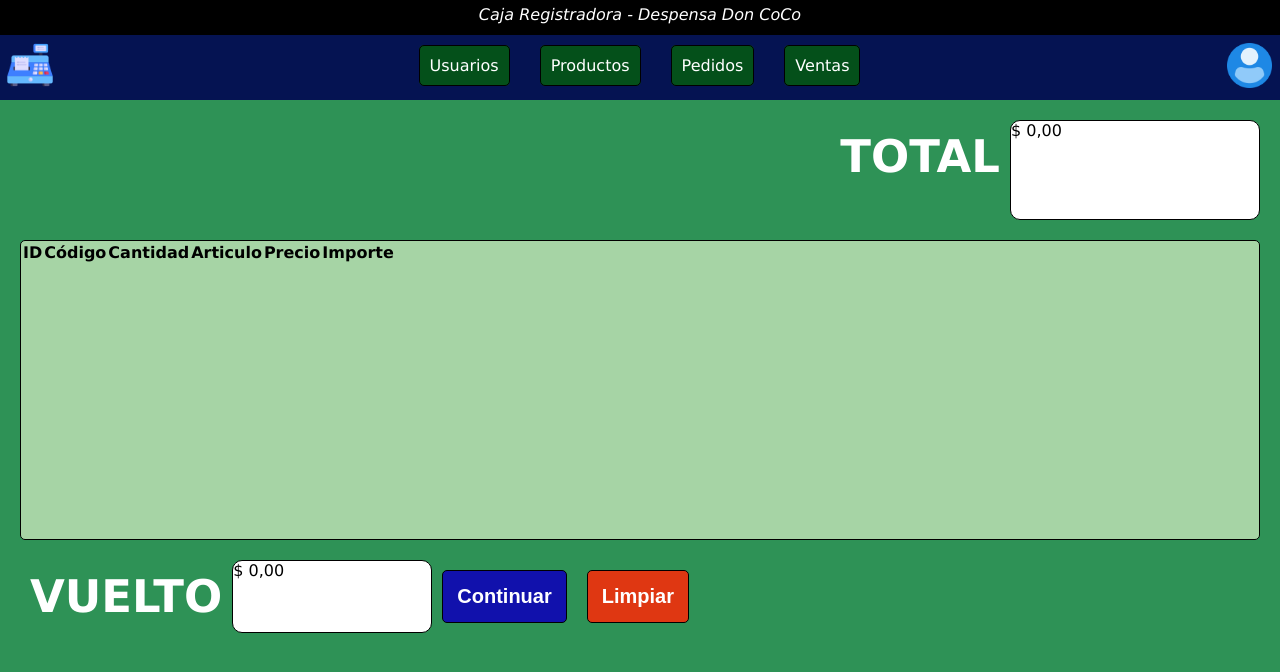
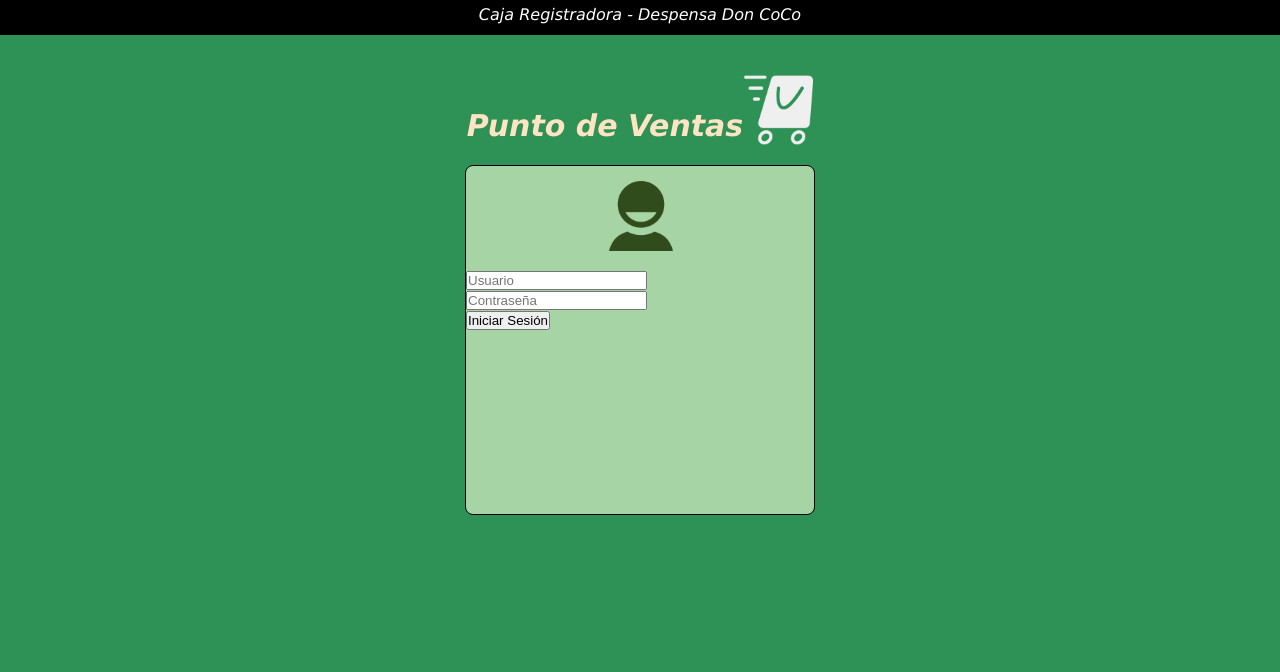
Before and after one commit to DarioNel/CajaRegistradora, a PHP site: page / in a window 1280 px wide. Shown: the top 672 px of the page. Run offline with PHP 8.4, Linux system fonts and the light colour scheme; lists and menus that the app fills with data are empty.

Commit message:
version 3 organicé en dir php css img index.html

```diff
--- /dev/null
+++ b/css/login.css
@@ -0,0 +1,55 @@
+* {
+    padding: 0;
+    margin: 0;
+    box-sizing: border-box;
+}
+
+body {
+    background-color: #2E9256;
+    font-family: Verdana, Geneva, Tahoma, sans-serif;
+}
+
+.header-titulo {
+    background-color: black;
+    color: #FFF;
+    height: 35px;
+    text-align: center;
+    font-style: italic;
+    padding: 5px;
+}
+.titulo {
+    /*background-color: violet;*/
+    display: flex;
+    justify-content: center;
+    margin-top: 40px;
+    margin-bottom: 20px;
+}
+
+h3 {
+    /*background-color:burlywood;*/
+    color: bisque;
+    font-style: italic;
+    text-align: center;
+    font-size: 30px;
+    display: flex;
+    align-items: center;
+    margin-top: 30px;
+}
+.express {
+    height: 70px;
+}
+
+.login {
+    background-color: #a6d4a5;
+    height: 350px;
+    width: 350px;
+    margin: auto;
+    border: 1px solid black;
+    border-radius: 8px;
+}
+
+.logo-login {
+    height: 70px;
+    margin: 15px;
+    margin-left: 140px;
+}
--- a/main.css
+++ b/css/main.css
@@ -16,6 +16,7 @@ body {
     font-style: italic;
     padding: 5px;
 }
+
 .content-header {
     background-color:#051352;
     display: flex;
@@ -73,15 +74,15 @@ body {
 }
 
 .content-total {
-   /* background-color: #a6d4a5; */
-    height: 100px;
-    margin:20px;
+    /*background-color: #a6d4a5; */
+    height: 80px;
+    margin:15px;
     display: flex;
     justify-content: right;
 }
 .total {
     background-color: #FFF;
-    height: 100px;
+    height:80px;
     width: 250px;
     border: 1px solid;
     border-radius: 10px;
@@ -89,14 +90,22 @@ body {
 .table {
     background-color:  #a6d4a5;
     height: 300px;
-    margin: 20px;
+    margin: 15px;
     border-radius: 5px;
+    border: 1px solid;
+}
+.table table {
+    width: 100%;
+    border-collapse: collapse;
+}
+
+.table table td, th {
     border: 1px solid;
 }
 .content-vuelto {
     /*background-color: #a6d4a5; */
     display: flex;
-    margin:20px;
+    margin:15px;
 }
 
 .vuelto {
@@ -105,7 +114,10 @@ body {
     border-radius: 10px;
     width: 200px;
 }
+.btns {
 
+    margin-left: 400px ;
+}
 .btn-blue {
     background-color: rgb(17, 17, 172);
     color: #FFF;
@@ -113,9 +125,11 @@ body {
     font-weight: bold;
     padding: 14px;
     margin: 10px;
+
     border: 1px solid black;
     border-radius:5px ;
     cursor: pointer;
+
 }
 .btn-red {
     background-color:#df3712;
@@ -124,6 +138,7 @@ body {
     font-weight: bold;
     padding: 14px;
     margin: 10px;
+
     border: 1px solid black;
     border-radius:5px ;
     cursor: pointer;
@@ -136,14 +151,12 @@ body {
     font-weight: bold;
     margin: 10px;
 }
-/*
-#258f3fe5;
 
-#051352;
 
-#055318f5;
+/* Hacer que una imagen tome todo el div
 
 background-image: url(logo.png);
     background-position: center center;
     background-repeat: no-repeat;
     background-size: cover;
+*/
--- a/index.html
+++ b/index.html
@@ -3,60 +3,26 @@
 <head>
     <meta charset="UTF-8">
     <meta name="viewport" content="width=device-width, initial-scale=1.0">
-    <link rel="stylesheet" href="main.css">
-    <title>Registradora</title>
+    <link rel="stylesheet" href="../css/login.css">
+    <title>Iniciar Sesion</title>
 </head>
-<body><div class="titulo">Caja Registradora - Despensa Don CoCo</div>
-    <header class="content-header">
-        <div>
-            <a href="#"><img src="logo.png" class="logo"></a>
-        </div>
-        <nav class="navbar">
-            <ul>
-                <li><a href="#">Usuarios</a></li>
-                <li><a href="#">Productos</a></li>
-                <li><a href="#">Pedidos</a></li>
-                <li><a href="#">Ventas</a></li>
-            </ul>
-        </nav>
-        <div class="sesion">
-            <a href="#"><img src="sesion.png" class="sesion-logo"></a>
-        </div>
-    </header>
-    <main>
-        <div class="content-total">
-            <p class="parrafo">Total</p>
-            <div class="total">
-             $ 0,00
-            </div>
-        </div>
-        <div class="table">
-            <table>
-                <tr>
-                    <th>ID</th>
-                    <th>Código</th>
-                    <th>Cantidad</th>
-                    <th>Articulo</th>
-                    <th>Precio</th>
-                    <th>Importe</th>
-                </tr>
-                <tr>
-                    <td></td>
-                    <td></td>
-                    <td></td>
-                    <td></td>
-                </tr>
-            </table>
-        </div>
-        <div class="content-vuelto">
-            <p class="parrafo">Vuelto</p>
-            <div class="vuelto">
-                $ 0,00
-               </div>
-            <input class="btn-blue" type="submit" value="Continuar">
-            <input class="btn-red"  type="submit" value="Limpiar">
-        </div>
-    </main>
+<body>
+    <div class="header-titulo">Caja Registradora - Despensa Don CoCo</div>
+
+    <div class="titulo">
+        <h3>Punto de Ventas</h3>
+        <img src="./img/express.png" alt="" class="express"/>
+    </div>
+
+    <div class="login">
+        <img src="./img/user.png" alt="" class="logo-login"/><br>
+        <form action="">
+            <input class="name" type="text" name="name" placeholder="Usuario" maxlength="15" required/>
+            <input class="passwd" type="password" name="password" placeholder="Contraseña" maxlength="15" required/>
+            <br>
+            <button class="send" type="submit" name="send">Iniciar Sesión</button>
+        </form>
+    </div>
 
 </body>
 </html>
```
Also changed, not shown: php/main.html (added, +67 -0 lines), img/express.png (added), img/logo.png (renamed from logo.png), img/sesion.png (renamed from sesion.png), img/user.png (added).
